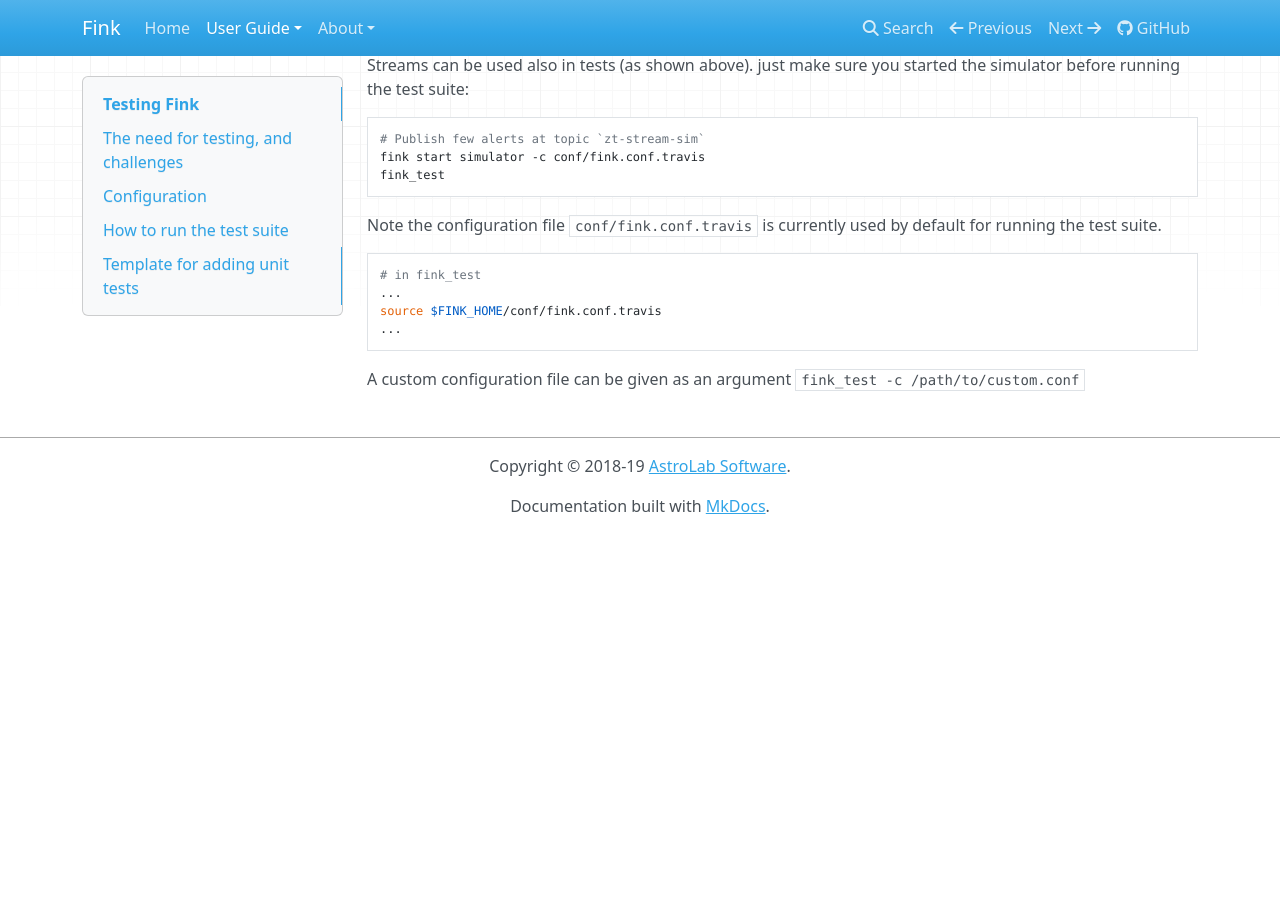
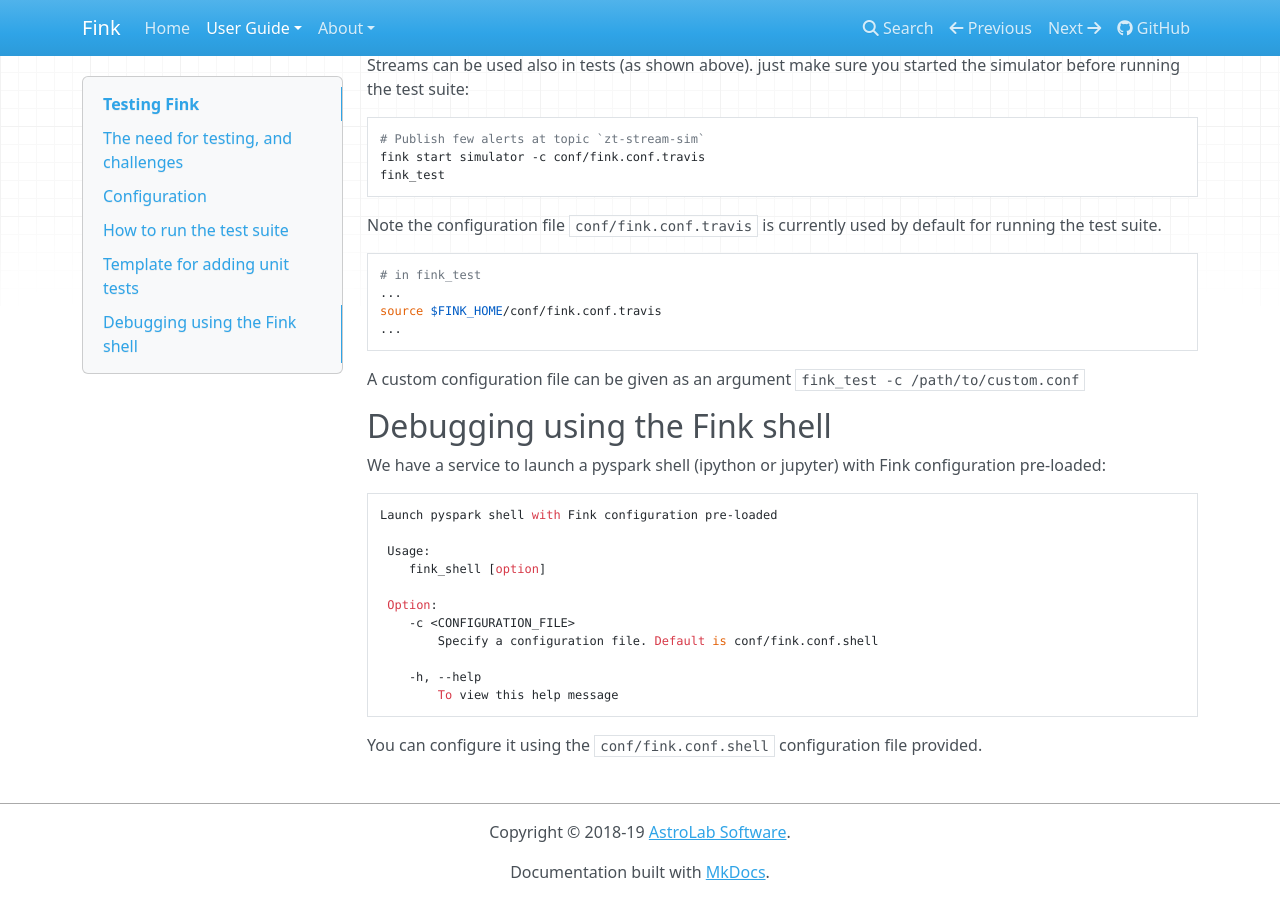
Before and after one commit to astrolabsoftware/fink, an MkDocs documentation site: the page built from docs/user_guide/testing-fink.md, in a window 1280 px wide and 900 px high, scrolled down 2665 px. Built offline with MkDocs 1.6.1, drawn with Linux system fonts in a browser that asks for light colours; nearby versions of some CDN libraries; before the commit the page ends 3199 px from its top, so only the background shows below that.

Commit message:
Add instruction to use the fink shell

````diff
--- a/docs/user_guide/testing-fink.md
+++ b/docs/user_guide/testing-fink.md
@@ -137,3 +137,23 @@ source $FINK_HOME/conf/fink.conf.travis
 ```
 
 A custom configuration file can be given as an argument `fink_test -c /path/to/custom.conf`
+
+## Debugging using the Fink shell
+
+We have a service to launch a pyspark shell (ipython or jupyter) with Fink configuration pre-loaded:
+
+```
+Launch pyspark shell with Fink configuration pre-loaded
+
+ Usage:
+ 	fink_shell [option]
+
+ Option:
+ 	-c <CONFIGURATION_FILE>
+ 		Specify a configuration file. Default is conf/fink.conf.shell
+
+ 	-h, --help
+ 		To view this help message
+```
+
+You can configure it using the `conf/fink.conf.shell` configuration file provided.
````
